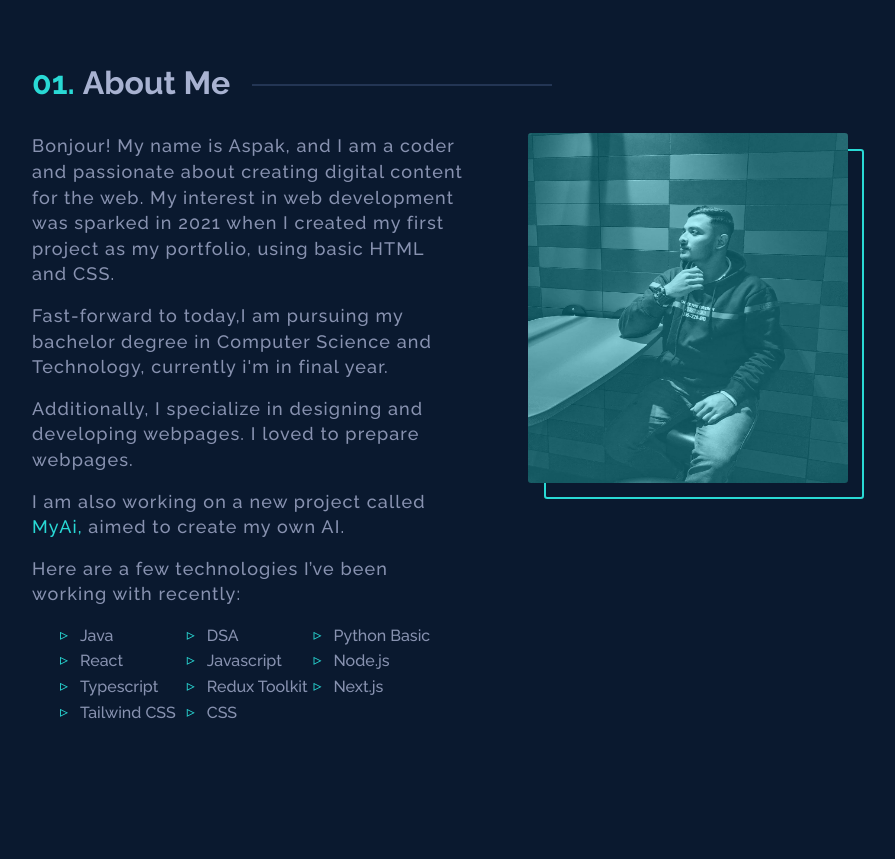
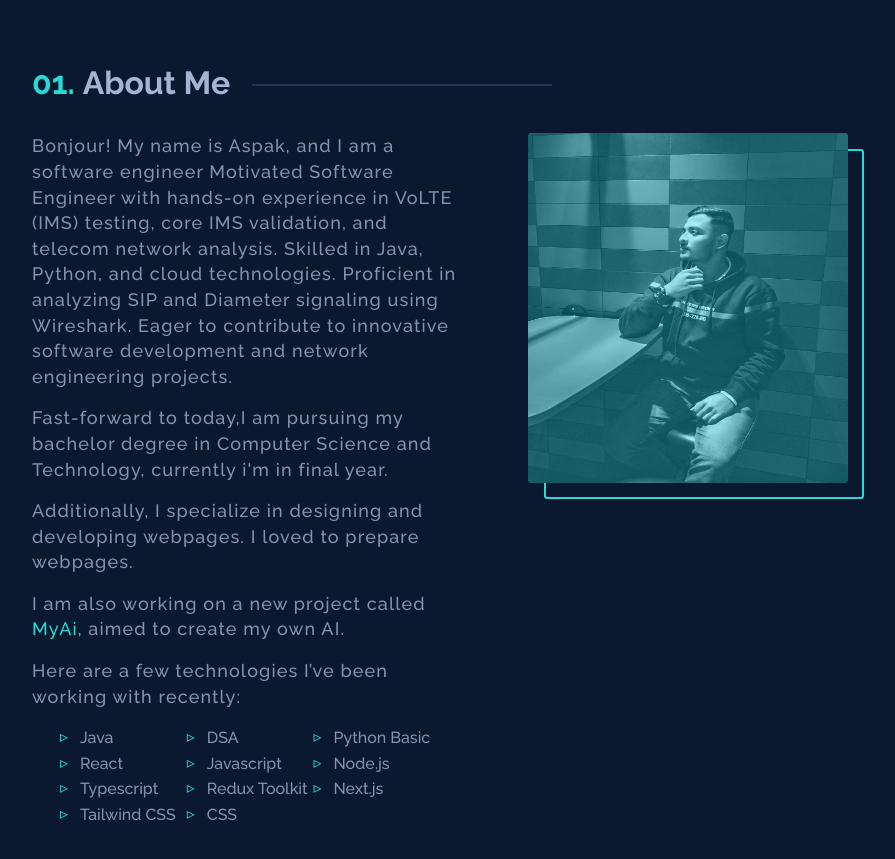
Before and after one commit to Aspak786/my-portfolio, a Next.js app: page / in a window 1280 px wide. Shown: the part 802-1661 px from the top of the page, without its empty margins (208-1103 px from the left). Built offline with nearby package versions, Linux system fonts and the light colour scheme.

Commit message:
Update About.tsx

```diff
--- a/src/sections/About.tsx
+++ b/src/sections/About.tsx
@@ -28,9 +28,7 @@ function About() {
       <div className="about-grid">
         <div className="about-grid-info">
           <p className="about-grid-info-text">
-            Bonjour! My name is Aspak, and I am a coder and passionate about creating
-            digital content for the web. My interest in web development was
-            sparked in 2021 when I created my first project as my portfolio, using basic HTML and CSS.
+            Bonjour! My name is Aspak, and I am a software engineer Motivated Software Engineer with hands-on experience in VoLTE (IMS) testing, core IMS validation, and telecom network analysis. Skilled in Java, Python, and cloud technologies. Proficient in analyzing SIP and Diameter signaling using Wireshark. Eager to contribute to innovative software development and network engineering projects.
           </p>
           <p className="about-grid-info-text">
             Fast-forward to today,I am pursuing my bachelor degree in Computer Science and Technology,
```
